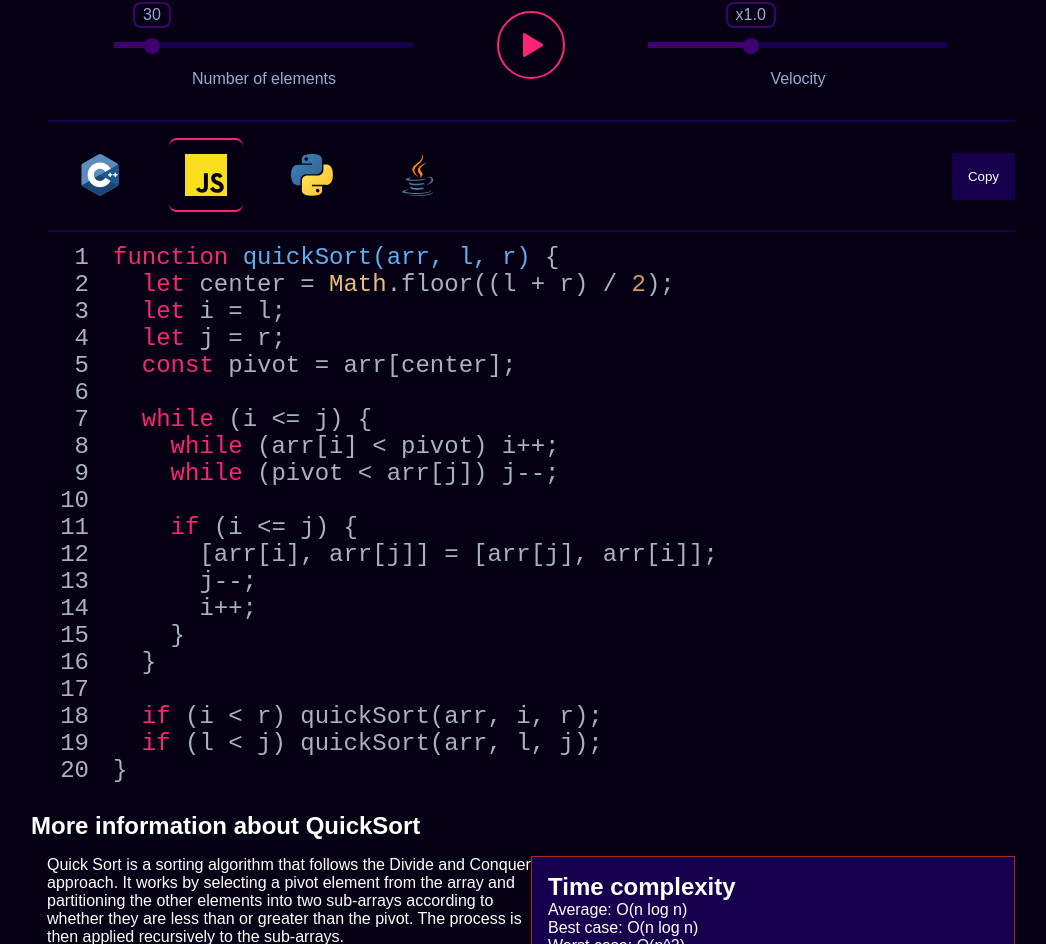
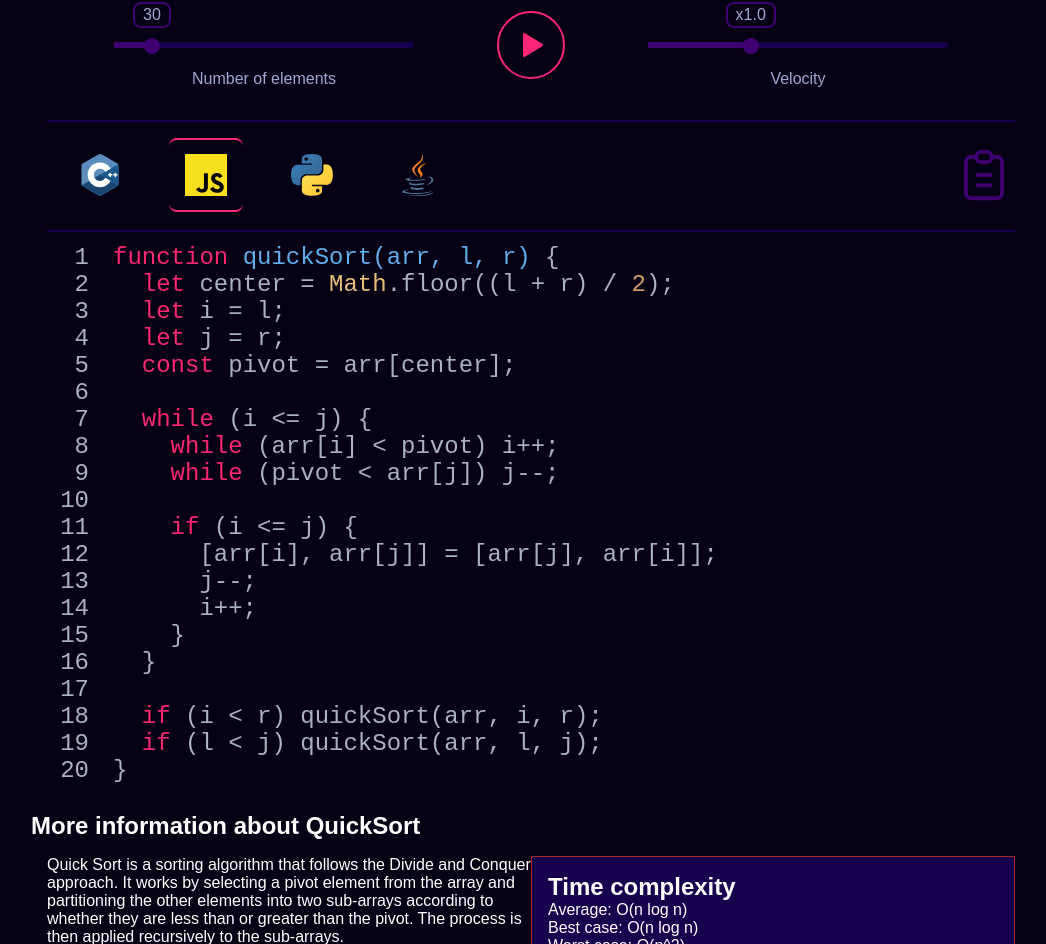
Before and after one commit to Eckry/Sorted-Symphony, a React (Vite) app: page / in a window 1280 px wide. Shown: the part 885-1829 px from the top of the page, without its empty margins (109-1155 px from the left). Built offline with nearby package versions, Linux system fonts and the light colour scheme; a web font is replaced by a local one.

Commit message:
add styles to clipboard button

```diff
--- a/src/components/Code.tsx
+++ b/src/components/Code.tsx
@@ -5,7 +5,14 @@ import { useState } from "react";
 import { useSelected } from "../hooks/useSelected";
 import { Language } from "../types";
 import { languages } from "../consts";
-import { CppIcon, JavaIcon, JavaScriptIcon, PythonIcon } from "../icons";
+import {
+  ClipboardCheckedIcon,
+  ClipboardIcon,
+  CppIcon,
+  JavaIcon,
+  JavaScriptIcon,
+  PythonIcon,
+} from "../icons";
 
 export const Code = () => {
   const [languageSelected, setLanguageSelected] = useState<Language>(
@@ -56,8 +63,11 @@ export const Code = () => {
             );
           })}
         </ul>
-        <button className="copy-clipboard" onClick={handleCopyToClipboard}>
-          {copied ? "Copied!" : "Copy"}
+        <button
+          className={copied ? "copy-clipboard-copied" : "copy-clipboard"}
+          onClick={handleCopyToClipboard}
+        >
+          {copied ? <ClipboardCheckedIcon /> : <ClipboardIcon />}
         </button>
       </header>
       <SyntaxHighlighter
--- a/src/components/styles/Code.css
+++ b/src/components/styles/Code.css
@@ -19,12 +19,25 @@
   padding: 1rem;
 }
 
-.copy-clipboard {
-  padding: 1rem;
-  background-color: var(--secondary-color);
+.copy-clipboard,
+.copy-clipboard-copied {
+  background-color: transparent;
   outline: none;
   border: none;
   cursor: pointer;
+  color: var(--tertiary-color);
+  transition: 0.2s ease-in-out;
+}
+
+.copy-clipboard-copied {
+  scale: 1.1;
+  color: var(--tertiary-brighty-color);
+}
+
+.copy-clipboard:hover {
+  scale: 1.1;
+  transition: 0.2s ease-in-out;
+  color: var(--tertiary-brighty-color);
 }
 
 .code,
```
